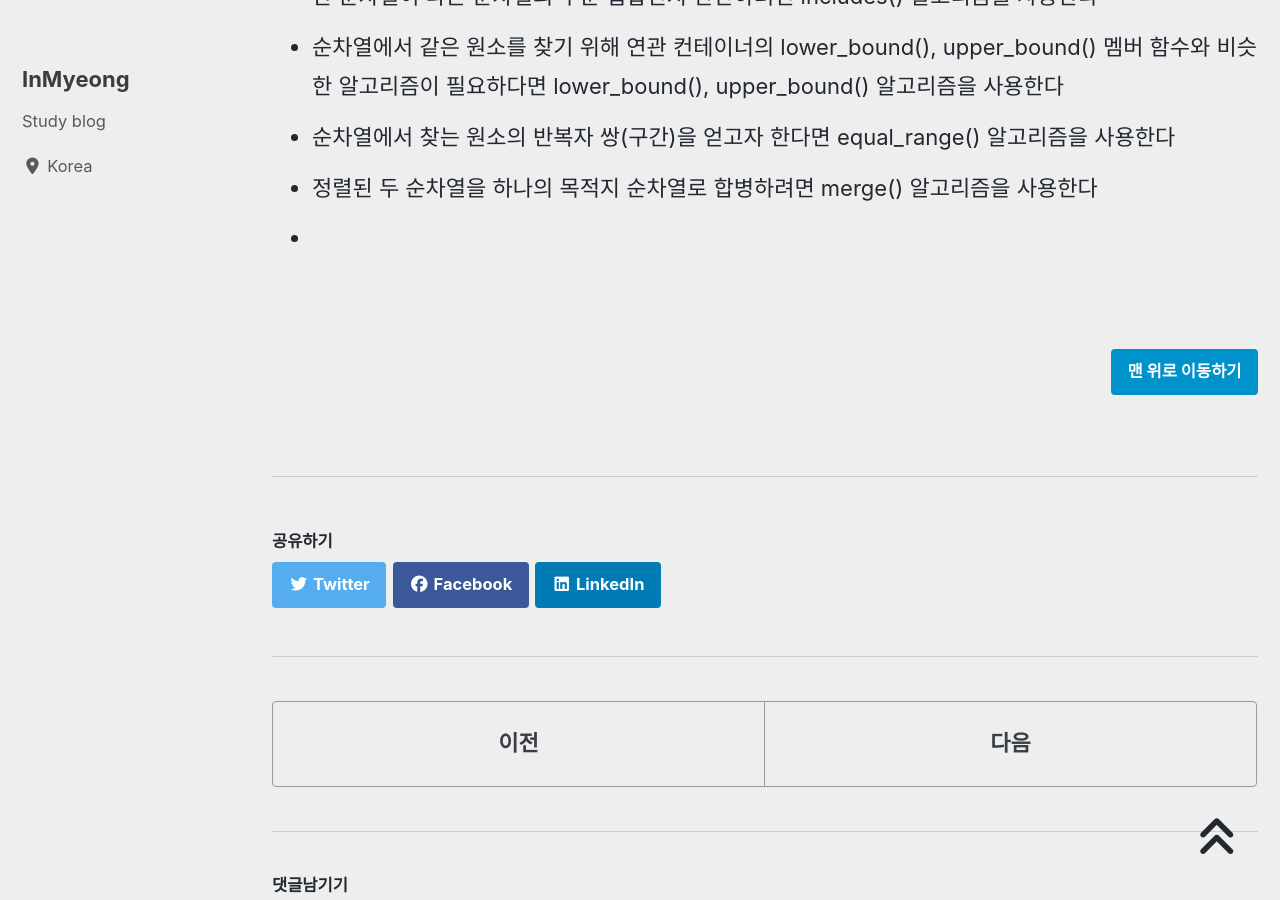
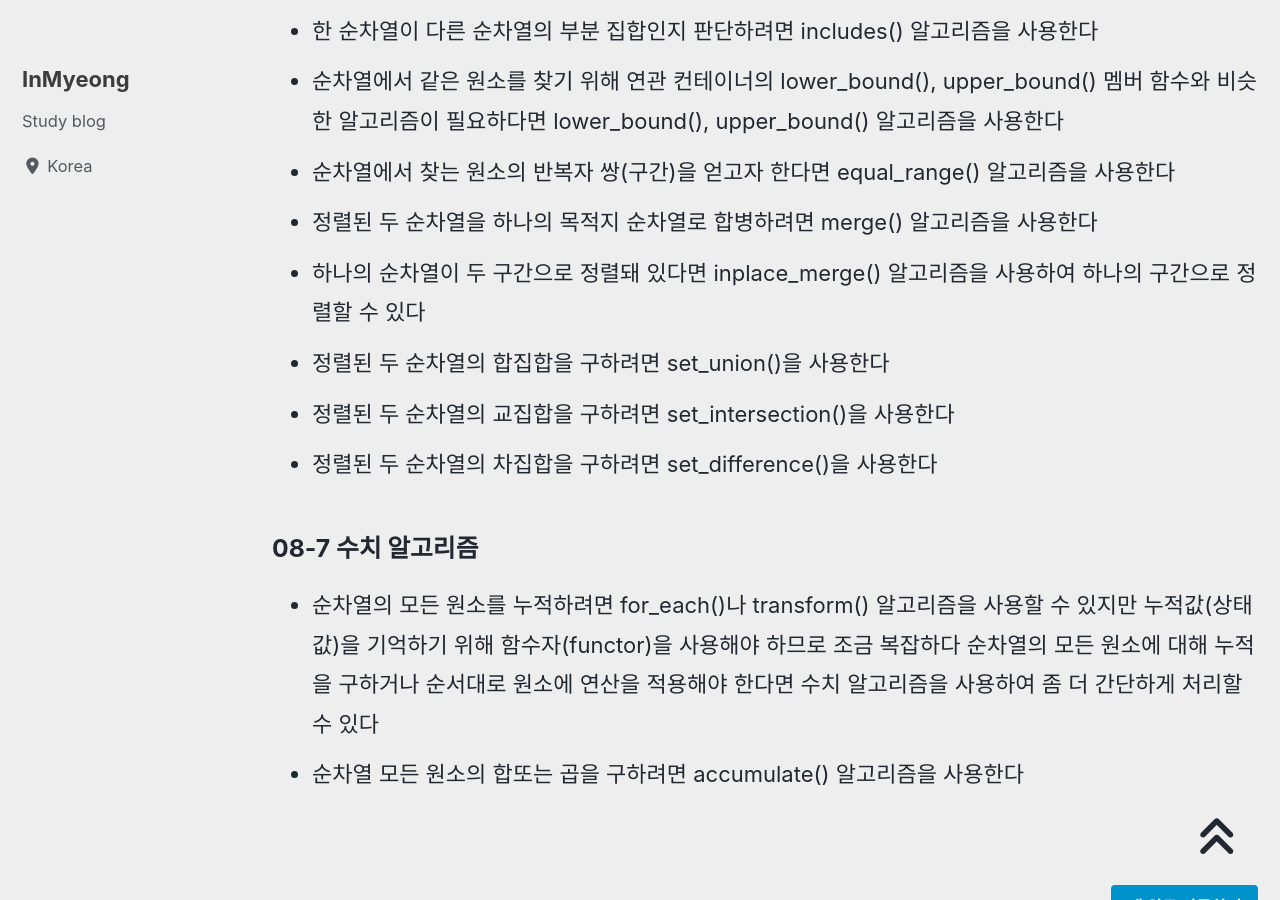
Before and after one commit to devMyeong/devMyeong.github.io, a Jekyll site: the page built from _posts/stl/2021-08-12-cpp-stl.md, in a window 1280 px wide and 900 px high, scrolled down 21009 px. Built offline with Jekyll 4.4.1, drawn with Linux system fonts in a browser that asks for light colours; cached includes are drawn as plain includes; nearby versions of some CDN libraries; some web fonts are replaced; comment, search, counter and statistics services are not loaded; some of the changed text lies outside the part shown.

Commit message:
update stl chapter 08-7

```diff
--- a/_posts/stl/2021-08-12-cpp-stl.md
+++ b/_posts/stl/2021-08-12-cpp-stl.md
@@ -350,7 +350,14 @@ lt.remove_if(Predicate); // 이와 같이 조건자가 참인 모든 원소를
 - 순차열에서 같은 원소를 찾기 위해 연관 컨테이너의 lower_bound(), upper_bound() 멤버 함수와 비슷한 알고리즘이 필요하다면 lower_bound(), upper_bound() 알고리즘을 사용한다
 - 순차열에서 찾는 원소의 반복자 쌍(구간)을 얻고자 한다면 equal_range() 알고리즘을 사용한다
 - 정렬된 두 순차열을 하나의 목적지 순차열로 합병하려면 merge() 알고리즘을 사용한다
--
+- 하나의 순차열이 두 구간으로 정렬돼 있다면 inplace_merge() 알고리즘을 사용하여 하나의 구간으로 정렬할 수 있다
+- 정렬된 두 순차열의 합집합을 구하려면 set_union()을 사용한다
+- 정렬된 두 순차열의 교집합을 구하려면 set_intersection()을 사용한다
+- 정렬된 두 순차열의 차집합을 구하려면 set_difference()을 사용한다
+
+### 08-7 수치 알고리즘
+- 순차열의 모든 원소를 누적하려면 for_each()나 transform() 알고리즘을 사용할 수 있지만 누적값(상태값)을 기억하기 위해 함수자(functor)을 사용해야 하므로 조금 복잡하다 순차열의 모든 원소에 대해 누적을 구하거나 순서대로 원소에 연산을 적용해야 한다면 수치 알고리즘을 사용하여 좀 더 간단하게 처리할 수 있다
+- 순차열 모든 원소의 합또는 곱을 구하려면 accumulate() 알고리즘을 사용한다
 
 <br>
 
```
Also changed, not shown: other parts of _posts/stl/2021-08-12-cpp-stl.md (+1 -1 lines).
